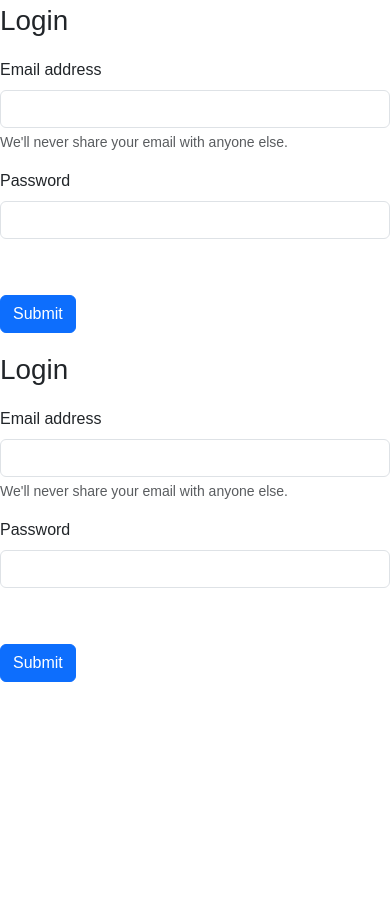
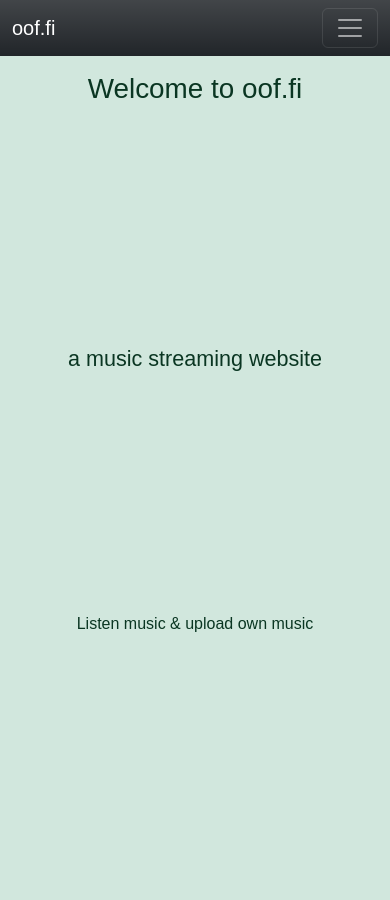
Before and after one commit to JohkuF/music-webapp, a Flask app: page / in a window 390 px wide. Before the commit the page ends 682 px from the top, so only its background shows below. Run offline with Flask 3, Linux system fonts and the light colour scheme.

Commit message:
home-screen ok

```diff
--- a/src/templates/index.html
+++ b/src/templates/index.html
@@ -22,22 +22,74 @@
     />
   </head>
   <body>
+    <div class="container-fluid" style="height: 100%">
       {% if session.username %} {% extends 'base.html' %} {% block content %}
       <div class="long-content">
         <h1>Welcome to the Home Page</h1>
         <p>This is some content for the home page.</p>
       </div>
       {% endblock %}{% else %}
-    <div class="row">
-      <div class="col-sm-6 mb-3 mb-sm-0">
-        <p class="fs-1">Login</p>
+      <nav
+        class="navbar navbar-expand-sm bg-dark bg-gradient row"
+        data-bs-theme="dark"
+      >
+        <div class="container-fluid">
+          <a class="navbar-brand" href="/home">oof.fi</a>
+          <button
+            class="navbar-toggler"
+            type="button"
+            data-bs-toggle="collapse"
+            data-bs-target="#navbarSupportedContent"
+            aria-controls="navbarSupportedContent"
+            aria-expanded="false"
+            aria-label="Toggle navigation"
+          >
+            <span class="navbar-toggler-icon"></span>
+          </button>
+          <div class="collapse navbar-collapse" id="navbarSupportedContent">
+            <ul class="navbar-nav ms-auto mb-2 mb-lg-0">
+              <!-- Changed class to navbar-nav and ms-auto -->
+              <li class="nav-item me-2">
+                <a
+                  class="button btn btn-outline-warning"
+                  data-bs-toggle="collapse"
+                  href="#collapseLogin"
+                  role="button"
+                  aria-controls="collapseLogin"
+                >
+                  Login
+                </a>
+              </li>
+              <li class="nav-item">
+                <a
+                  class="button btn btn-outline-warning"
+                  data-bs-toggle="collapse"
+                  href="#collapseSignup"
+                  role="button"
+                  aria-controls="collapseSignup"
+                >
+                  Signup
+                </a>
+              </li>
+            </ul>
+          </div>
+        </div>
+      </nav>
+
+      <div class="collapse row" id="collapseLogin">
+        <div class="card card-body">
+          <p>Login</p>
           <form action="/login" method="POST">
             <div class="mb-3">
               <label for="exampleInputEmail1" class="form-label"
-              >Email address</label
+                >username</label
               >
+              <!-- TODO: Fix name= -> To be email and username is seperate
+                TODO: change type to email
+              -->
               <input
-              type="email"
+                type="text"
+                name="username"
                 class="form-control"
                 id="exampleInputEmail1"
                 aria-describedby="emailHelp"
@@ -51,6 +103,7 @@
                 >Password</label
               >
               <input
+                name="password"
                 type="password"
                 class="form-control"
                 id="exampleInputPassword1"
@@ -60,15 +113,21 @@
             <button type="submit" class="btn btn-primary">Submit</button>
           </form>
         </div>
-      <div class="col-sm-6">
-        <p class="fs-1">Login</p>
+      </div>
+      <div class="collapse row" id="collapseSignup">
+        <div class="card card-body">
+          <p>Sign up</p>
           <form action="/signup" method="POST">
             <div class="mb-3">
               <label for="exampleInputEmail1" class="form-label"
-              >Email address</label
+                >Username</label
               >
+              <!-- TODO: Fix name= -> To be email and username is seperate
+                TODO: change type to email
+              -->
               <input
-              type="email"
+                type="text"
+                name="username"
                 class="form-control"
                 id="exampleInputEmail1"
                 aria-describedby="emailHelp"
@@ -82,6 +141,7 @@
                 >Password</label
               >
               <input
+                name="password"
                 type="password"
                 class="form-control"
                 id="exampleInputPassword1"
@@ -89,8 +149,20 @@
             </div>
             <div class="mb-3 form-check"></div>
             <button type="submit" class="btn btn-primary">Submit</button>
+          </form>
         </div>
       </div>
+
+      <div
+        class="p-3 mb-2 bg-success-subtle text-success-emphasis text-center row"
+        style="height: 100%"
+      >
+        <h1>Welcome to oof.fi</h1>
+        <h4>a music streaming website</h4>
+        <p>Listen music & upload own music</p>
+      </div>
+
       {% endif %}
+    </div>
   </body>
 </html>
```
Also changed, not shown: 1 other file. Lines whose indentation alone changed are shown as unchanged.
